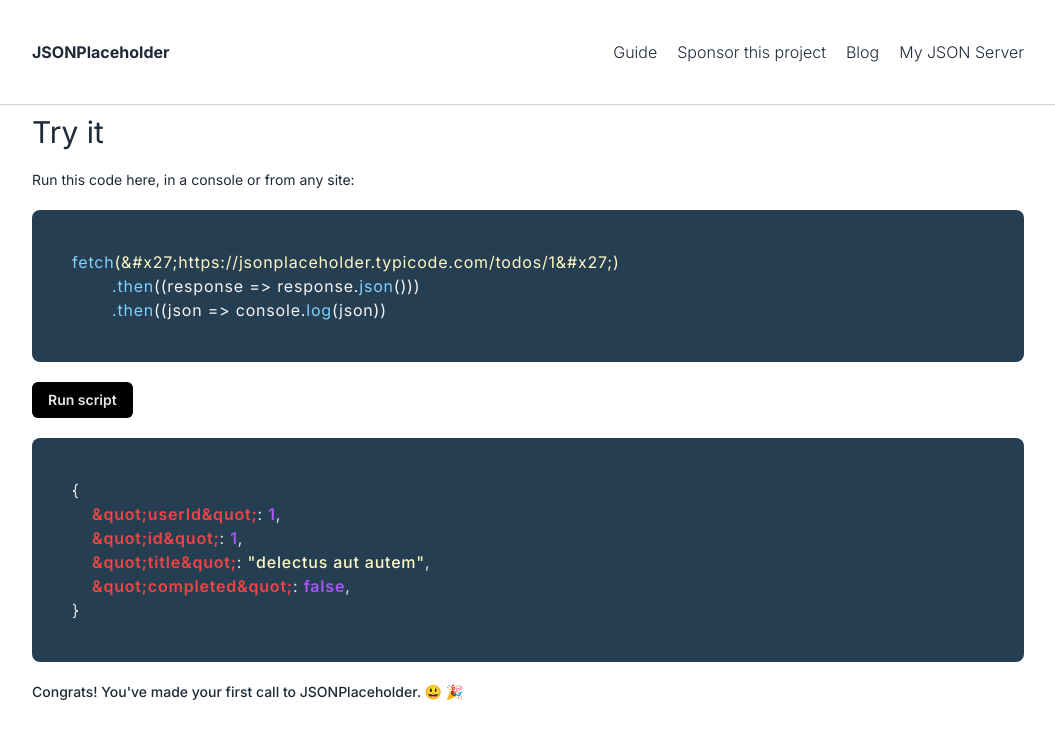
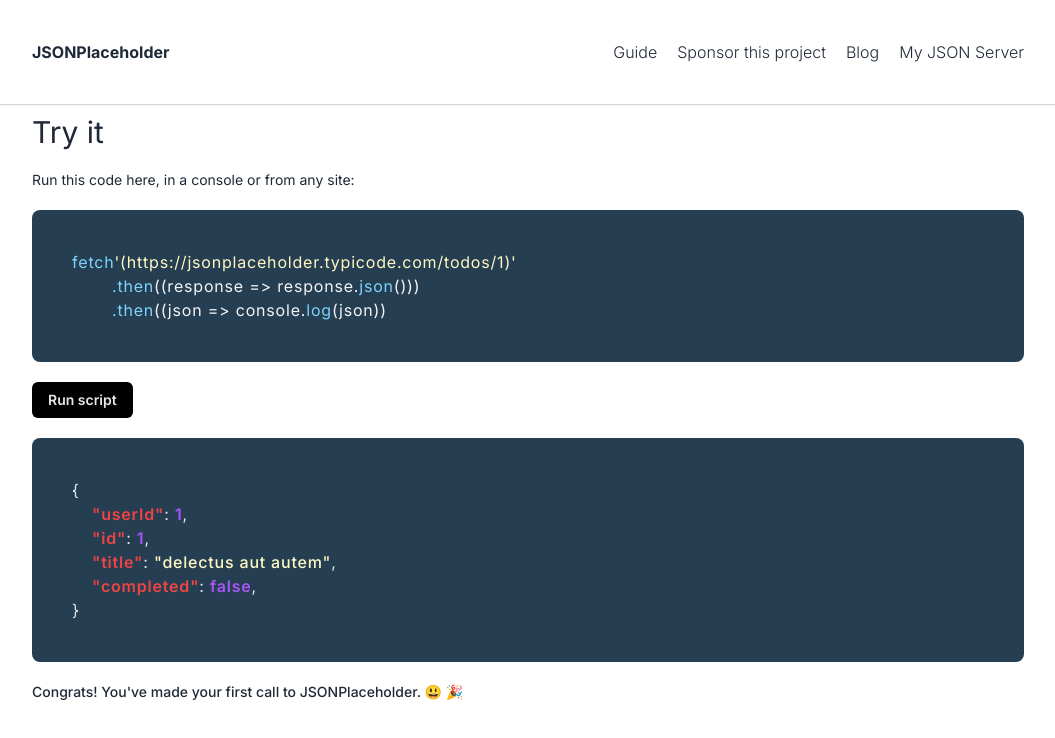
Before and after one commit to noorjsdivs/jsonplaceholder, a Next.js app: page / in a window 1280 px wide. Both pictures are taken after a click on the button "Run script". Shown: the part 451-1189 px from the top of the page, without its empty margins (112-1167 px from the left). Built offline with nearby package versions, Linux system fonts and the light colour scheme.

Commit message:
unicode added

```diff
--- a/src/components/Testing.tsx
+++ b/src/components/Testing.tsx
@@ -14,7 +14,7 @@
       <div className="bg-[#263E52] p-10 w-full rounded-lg">
         <p className="text-yellow-100 tracking-wider mb-.5 flex flex-wrap ">
           <span className="text-sky-300">fetch</span>
-          {`(&#x27;https://jsonplaceholder.typicode.com/todos/1&#x27;)`}
+          &#x27;{`(https://jsonplaceholder.typicode.com/todos/1)`}&#x27;
         </p>
         <p className="text-gray-100 tracking-wider ml-10 mb-.5">
           <span className="text-sky-300">.then</span>
@@ -40,15 +40,21 @@
           <div>
             <p>{`{`}</p>
             <p className="ml-5">
-              <span className="text-red-500 font-semibold">{`&quot;userId&quot;`}</span>
+              <span className="text-red-500 font-semibold">
+                &quot;{`userId`}&quot;
+              </span>
               : <span className="text-purple-500 font-semibold">1</span>,
             </p>
             <p className="ml-5">
-              <span className="text-red-500 font-semibold">{`&quot;id&quot;`}</span>
+              <span className="text-red-500 font-semibold">
+                &quot;{`id`}&quot;
+              </span>
               : <span className="text-purple-500 font-semibold">1</span>,
             </p>
             <p className="ml-5">
-              <span className="text-red-500 font-semibold">{`&quot;title&quot;`}</span>
+              <span className="text-red-500 font-semibold">
+                &quot;{`title`}&quot;
+              </span>
               :{" "}
               <span className="text-yellow-100 font-medium">
                 &quot;delectus aut autem&quot;
@@ -56,7 +62,9 @@
               ,
             </p>
             <p className="ml-5">
-              <span className="text-red-500 font-semibold">{`&quot;completed&quot;`}</span>
+              <span className="text-red-500 font-semibold">
+                &quot;{`completed`}&quot;
+              </span>
               : <span className="text-purple-500 font-semibold">false</span>,
             </p>
             <p>{`}`}</p>
```
